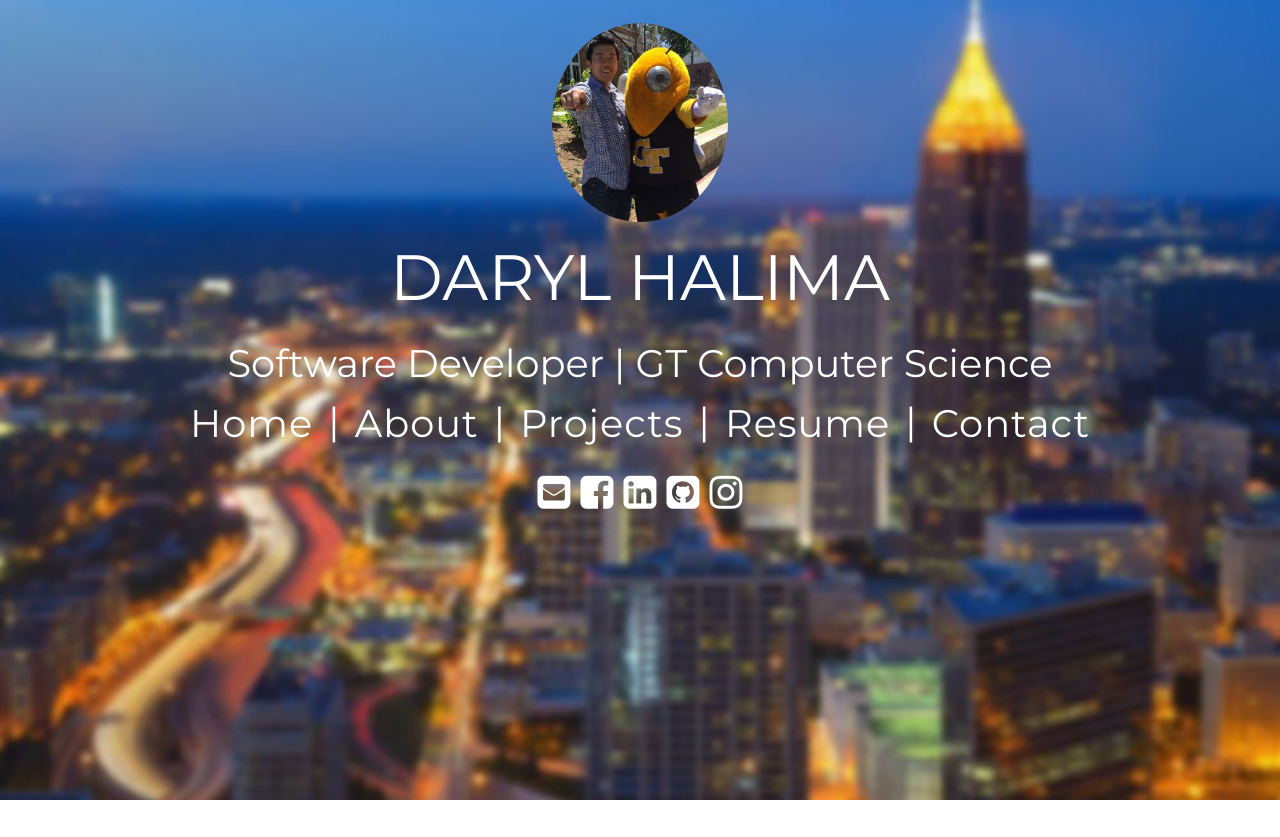
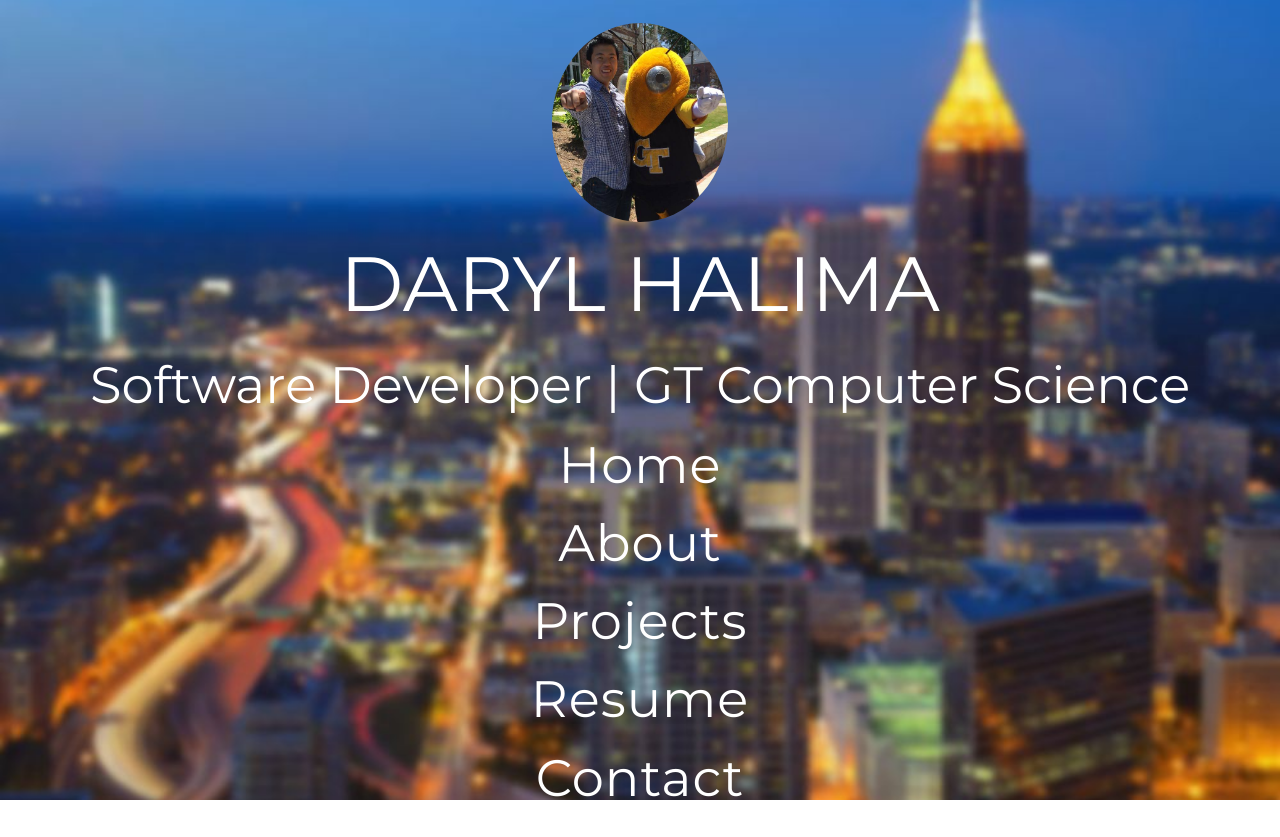
Before and after one commit to dhalima3/dhalima3.github.io, a plain HTML site: page index.html in a window 1280 px wide. Before the commit the page ends 800 px from the top, so only its background shows below. Drawn offline with nearby package versions, Linux system fonts and the light colour scheme.

Commit message:
add support for landscape mode for phones

```diff
--- a/css/main.css
+++ b/css/main.css
@@ -140,6 +140,33 @@ nav {
   }
 }
 
+@media screen and (orientation:landscape) {
+  .nav-menu li {
+    display: block;
+  }
+
+  .nav-menu li:before {
+    content: '';
+  }
+
+  h2 {
+      font-size: 6.0vw;
+      font-family: 'Montserrat';
+  }
+
+  h3 {
+      font-size: 4.0vw;
+      font-family: 'Montserrat';
+  }
+
+  .nav-text {
+      font-size: 4.0vw;
+      font-family: 'Montserrat';
+      text-align: center;
+      color: #FFFFFF;
+  }
+}
+
 nav a {
   margin: 0px 5px;
   color: #121313;
```
